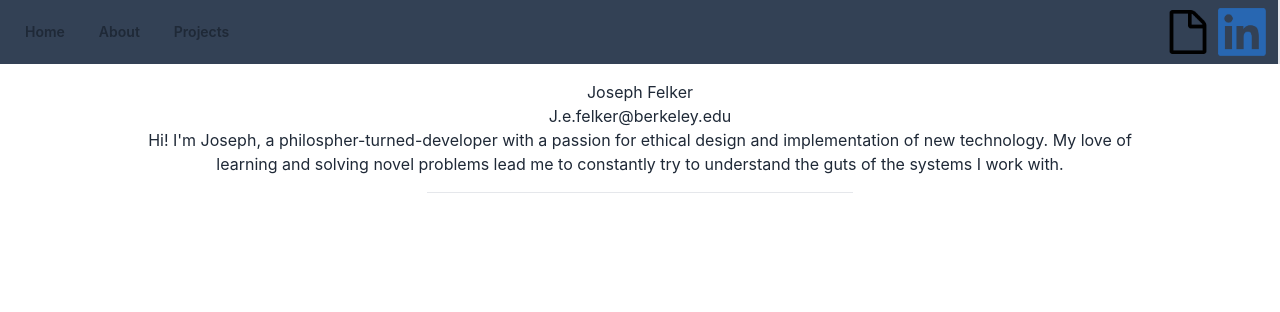
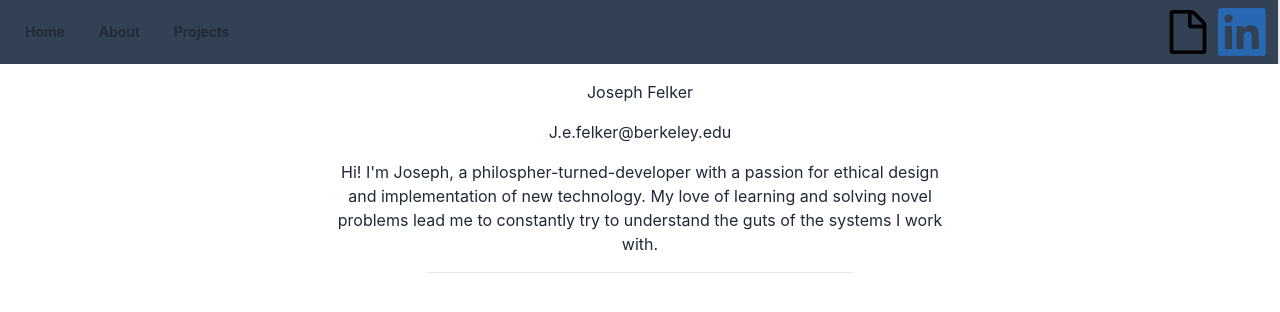
Before and after one commit to Echoesong/my-portfolio, a React (Create React App) app: page /about in a window 1280 px wide. Shown: the top 312 px of the page. Built offline with nearby package versions, Linux system fonts and the light colour scheme; no server answers.

Commit message:
text and line spacing for About page

```diff
--- a/src/pages/About.js
+++ b/src/pages/About.js
@@ -12,12 +12,14 @@ export default function About(props) {
     setAbout(data);
   };
   useEffect(() => {getAboutData()}, []);
+
   const loaded = () => (
-    <div className='aboutStyling'>
-      <h2>{about.name}</h2>
-      <h3>{about.email}</h3>
-      <p>{about.bio}</p>
+    <div className="flex flex-col justify-center items-center mx-auto mt-4 mb-4 w-full sm:w-3/4 lg:w-1/2 px-4">
+      <h2 className="mb-4">{about.name}</h2>
+      <h3 className="mb-4">{about.email}</h3>
+      <p className="text-center">{about.bio}</p>
     </div>
   );
+
   return about ? loaded() : <h1>Loading...</h1>
 }
```
